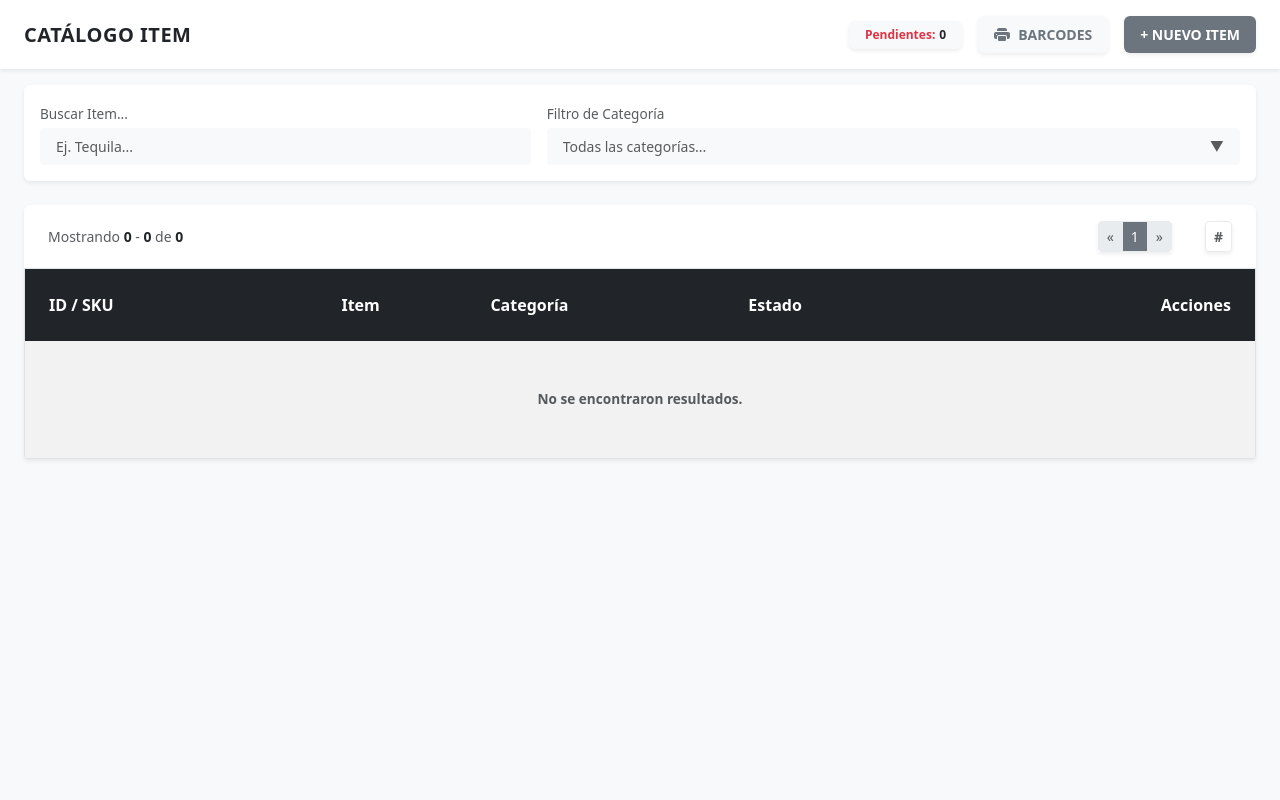
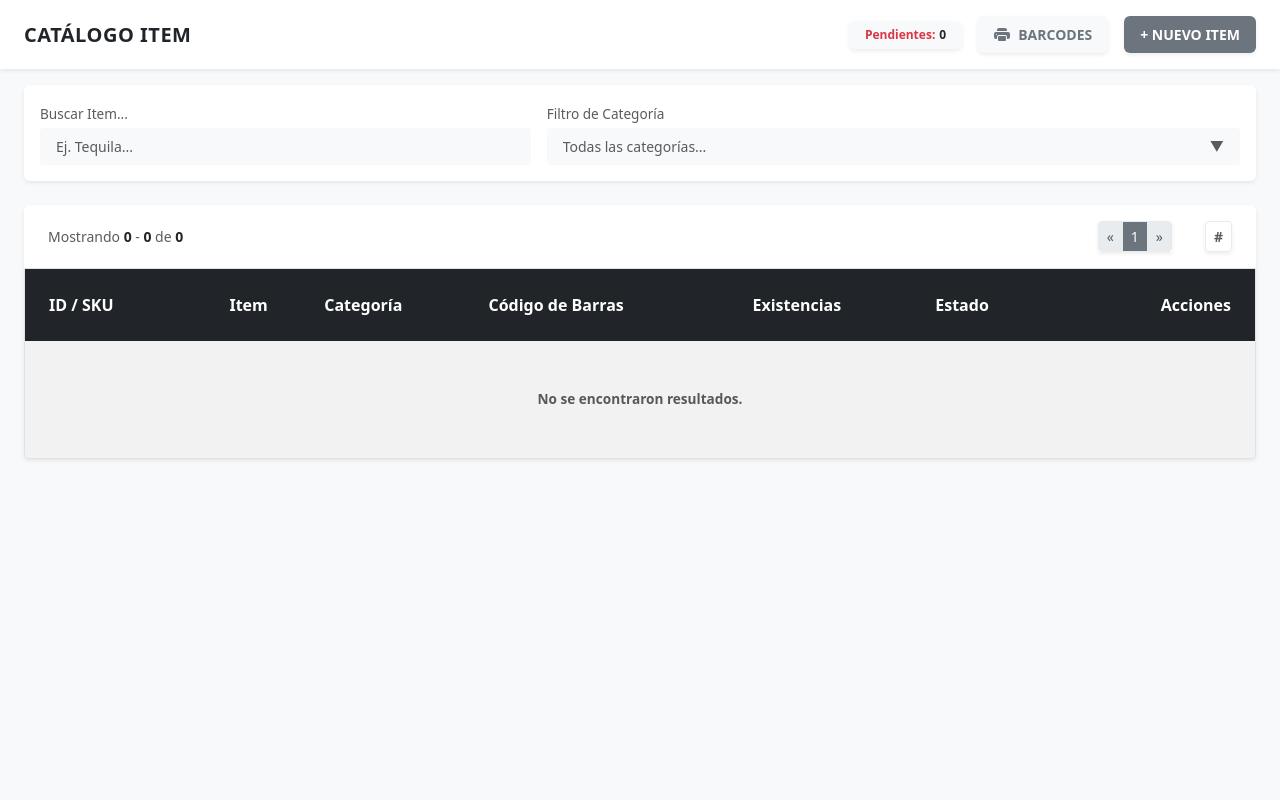
Before and after one commit to restax099-cell/Proyecto_Servidor, a Django app: page /catalog-items/ in a window 1280 px wide. Run offline with Django 5.2, Linux system fonts and the light colour scheme; the visitor is signed in with stand-in values (Sample User, id 1); some libraries are stand-ins or nearby versions.

Commit message:
Modificando web catalogo items; Agregando columnas Codigo de barras y Existencias a la tabla principal de items

```diff
--- a/Proyecto_Inv_Server/web/templates/catalog_items/catalog_items.html
+++ b/Proyecto_Inv_Server/web/templates/catalog_items/catalog_items.html
@@ -150,6 +150,11 @@
                             <th class="px-4 py-4 fw-bold border-0">ID / SKU</th>
                             <th class="py-4 fw-bold border-0">Item</th>
                             <th class="py-4 fw-bold border-0">Categoría</th>
+
+                            <!-- NUEVAS COLUMNAS -->
+                            <th class="py-4 fw-bold border-0">Código de Barras</th>
+                            <th class="py-4 fw-bold border-0">Existencias</th>
+
                             <th class="py-4 fw-bold border-0">Estado</th>
                             <th class="text-end px-4 py-4 fw-bold border-0">Acciones</th>
                         </tr>
@@ -170,6 +175,16 @@
 
                                 <!-- Categoría -->
                                 <td class="py-3 text-secondary border-0" x-text="item.category"></td>
+
+                                <!-- Código de Barras -->
+                                <td class="py-3 text-secondary border-0">
+                                    <span x-text="item.barcode || '0'"></span>
+                                </td>
+
+                                <!-- Existencias  -->
+                                <td class="py-3 fw-bold text-secondary border-0">
+                                    <span>0</span>
+                                </td>
 
                                 <!-- Estado -->
                                 <td class="py-3 border-0">
@@ -214,9 +229,8 @@
                             </tr>
                         </template>
 
-                        <!-- ESTADO VACÍO -->
                         <tr x-show="filteredItems.length === 0" x-cloak>
-                            <td colspan="5" class="text-center py-5 text-muted border-0 fw-bold">
+                            <td colspan="7" class="text-center py-5 text-muted border-0 fw-bold">
                                 No se encontraron resultados.
                             </td>
                         </tr>
```
